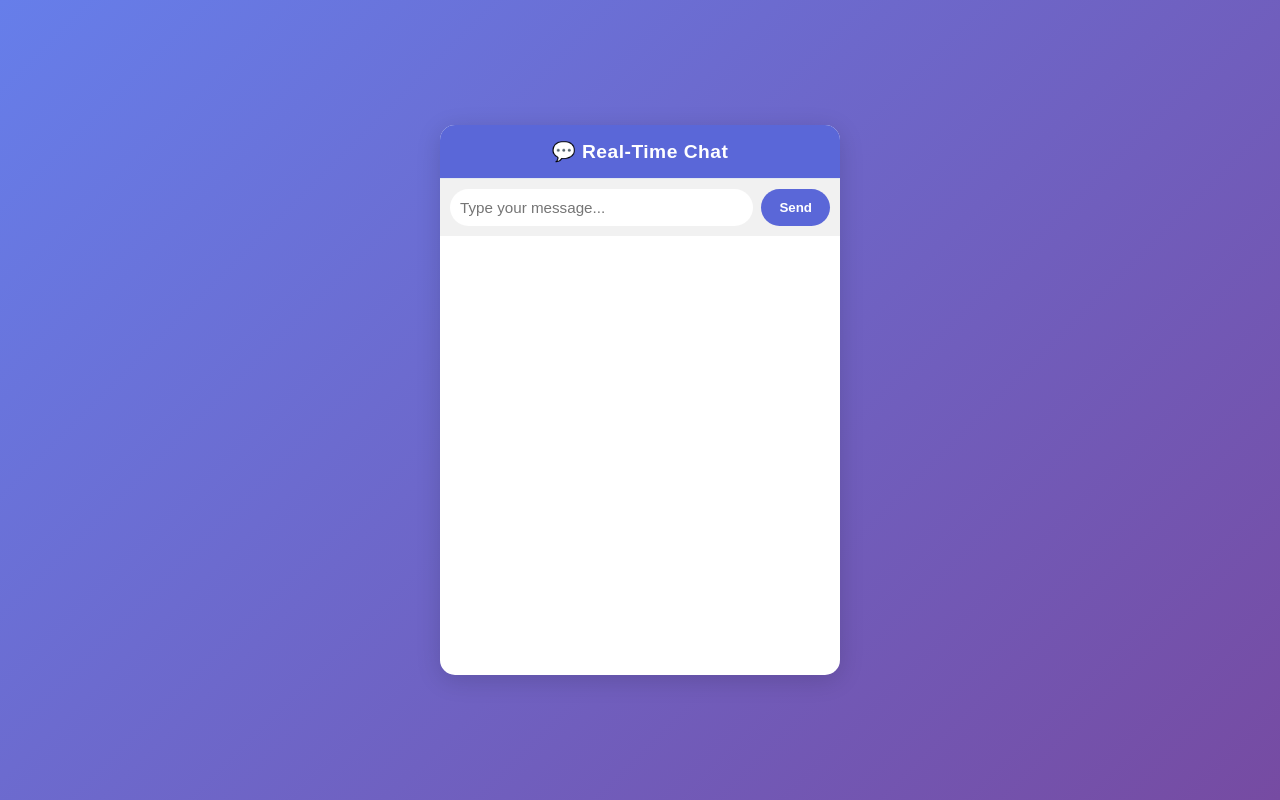
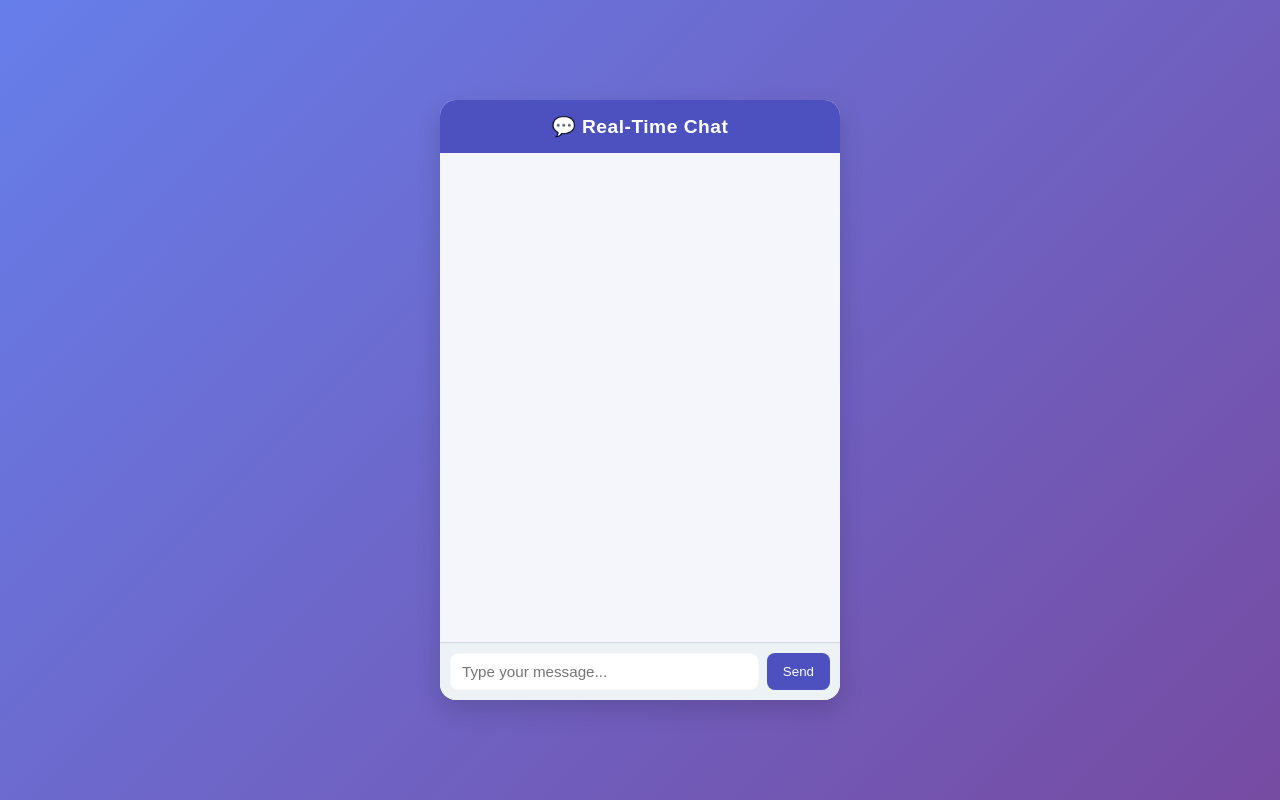
Before and after one commit to prajapathiAjay/socket_Programming, a website: page index.html in a window 1280 px wide. Drawn offline with nearby package versions, Linux system fonts and the light colour scheme; no server answers.

Commit message:
styles update

```diff
--- a/style.css
+++ b/style.css
@@ -1,96 +1,123 @@
+/* Reset default styles */
 * {
+  margin: 0;
+  padding: 0;
   box-sizing: border-box;
+  font-family: "Poppins", sans-serif;
 }
 
+/* Center chat container */
 body {
-  font-family: "Poppins", sans-serif;
   background: linear-gradient(135deg, #667eea, #764ba2);
+  display: flex;
+  justify-content: center;
+  align-items: center;
   height: 100vh;
-  display: flex;
-  align-items: center;
-  justify-content: center;
-  margin: 0;
 }
 
+/* Chat container styling */
 .chat-container {
-  background: #fff;
   width: 400px;
-  height: 550px;
+  height: 600px;
+  background-color: #fff;
+  border-radius: 16px;
+  box-shadow: 0 10px 25px rgba(0, 0, 0, 0.15);
   display: flex;
   flex-direction: column;
-  border-radius: 15px;
-  box-shadow: 0 5px 25px rgba(0, 0, 0, 0.15);
   overflow: hidden;
 }
 
+/* Chat header */
 .chat-header {
-  background-color: #5a67d8;
+  background-color: #4c51bf;
   color: white;
   text-align: center;
   padding: 15px;
   font-size: 1.2rem;
-  font-weight: bold;
+  font-weight: 600;
   letter-spacing: 0.5px;
 }
 
-.messages {
+/* Messages area */
+#messages {
   flex: 1;
   padding: 15px;
   overflow-y: auto;
-  background-color: #f8f9fa;
+  background-color: #f4f6fb;
   display: flex;
   flex-direction: column;
+  gap: 10px;
 }
 
+/* Message bubbles */
 .message {
+  max-width: 70%;
   padding: 10px 14px;
-  border-radius: 10px;
-  margin-bottom: 10px;
-  max-width: 75%;
+  border-radius: 18px;
+  word-wrap: break-word;
+  line-height: 1.4;
   font-size: 0.95rem;
 }
 
-.incoming {
-  background-color: #edf2f7;
-  align-self: flex-start;
-  color: #2d3748;
+/* Outgoing (you) messages */
+.outgoing {
+  align-self: flex-end;
+  background-color: #4c51bf;
+  color: white;
+  border-bottom-right-radius: 4px;
 }
 
-.outgoing {
-  background-color: #5a67d8;
-  color: white;
-  align-self: flex-end;
+/* Incoming messages */
+.incoming {
+  align-self: flex-start;
+  background-color: #e2e8f0;
+  color: #2d3748;
+  border-bottom-left-radius: 4px;
 }
 
+/* Input area */
 .chat-input-area {
   display: flex;
   padding: 10px;
-  background: #f1f1f1;
-  border-top: 1px solid #e2e8f0;
+  background-color: #edf2f7;
+  border-top: 1px solid #d0d7e2;
 }
 
-.chat-input-area input {
+/* Input field */
+.message-input {
   flex: 1;
-  padding: 10px;
+  padding: 10px 12px;
   border: none;
-  border-radius: 20px;
+  border-radius: 8px;
   outline: none;
-  background: white;
   font-size: 0.95rem;
+  background-color: #fff;
+  box-shadow: inset 0 0 2px rgba(0, 0, 0, 0.1);
 }
 
-.chat-input-area button {
-  background-color: #5a67d8;
+/* Send button */
+.send-button {
+  background-color: #4c51bf;
   color: white;
   border: none;
-  padding: 10px 18px;
-  border-radius: 20px;
+  border-radius: 8px;
+  padding: 10px 16px;
   margin-left: 8px;
   cursor: pointer;
-  font-weight: 600;
-  transition: 0.2s;
+  transition: background-color 0.25s ease;
+  font-weight: 500;
 }
 
-.chat-input-area button:hover {
-  background-color: #434190;
+.send-button:hover {
+  background-color: #5a67d8;
 }
+
+/* Scrollbar styling */
+#messages::-webkit-scrollbar {
+  width: 6px;
+}
+
+#messages::-webkit-scrollbar-thumb {
+  background-color: rgba(0, 0, 0, 0.2);
+  border-radius: 10px;
+}
```
